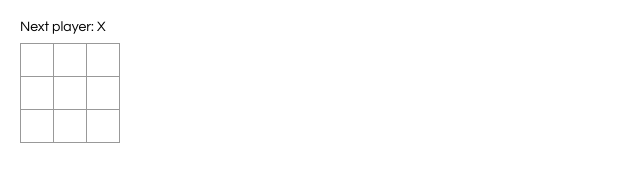
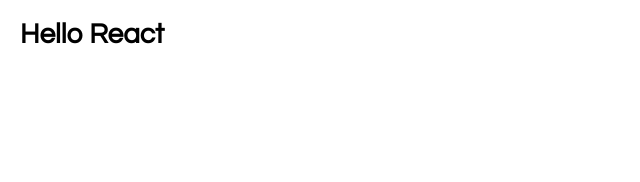
Before and after one commit to AdnanOlarmmi/Math-Magicians, a React app: page / in a window 1280 px wide. Shown: the whole page, without its empty margins (0-640 px from the left). Built offline with nearby package versions, Linux system fonts and the light colour scheme.

Commit message:
Add files

```diff
--- a/public/index.html
+++ b/public/index.html
@@ -10,34 +10,10 @@
 			content="Web site created using create-react-app"
 		/>
 		<link rel="apple-touch-icon" href="%PUBLIC_URL%/logo192.png" />
-    <!--
-      manifest.json provides metadata used when your web app is installed on a
-      user's mobile device or desktop. See https://developers.google.com/web/fundamentals/web-app-manifest/
-    -->
 		<link rel="manifest" href="%PUBLIC_URL%/manifest.json" />
-    <!--
-      Notice the use of %PUBLIC_URL% in the tags above.
-      It will be replaced with the URL of the `public` folder during the build.
-      Only files inside the `public` folder can be referenced from the HTML.
-
-      Unlike "/favicon.ico" or "favicon.ico", "%PUBLIC_URL%/favicon.ico" will
-      work correctly both with client-side routing and a non-root public URL.
-      Learn how to configure a non-root public URL by running `npm run build`.
-    -->
 		<title>React App</title>
 	</head>
 	<body>
-    <noscript>You need to enable JavaScript to run this app.</noscript>
 		<div id="root"></div>
-    <!--
-      This HTML file is a template.
-      If you open it directly in the browser, you will see an empty page.
-
-      You can add webfonts, meta tags, or analytics to this file.
-      The build step will place the bundled scripts into the <body> tag.
-
-      To begin the development, run `npm start` or `yarn start`.
-      To create a production bundle, use `npm run build` or `yarn build`.
-    -->
 	</body>
 </html>
--- a/src/index.js
+++ b/src/index.js
@@ -1,115 +1,4 @@
-import React from 'react';
-import ReactDOM from 'react-dom/client';
+import ReactDOM from 'react-dom';
 import './index.css';
 
-const Square = (props) => {
-      return (
-        <button className="square" onClick={() => {
-            props.onClick();
-        }}>
-          {props.value}
-        </button>
-      );
-  }
-
-  class Board extends React.Component {
-    constructor(props) {
-        super(props);
-        this.state = {
-            squares: Array(9).fill(null),
-            xIsNext: true,
-        };
-    }
-
-    handleClick(i) {
-        const squares = this.state.squares.slice();
-
-        if(calculateWinner(squares)) {
-            return;
-        }
-        squares[i] =  this.state.xIsNext? 'X' : 'O';
-        this.setState({
-            squares,
-            xIsNext: !this.state.xIsNext,
-        });
-
-    }
-
-    renderSquare(i) {
-      return <Square value={this.state.squares[i]} onClick={() => this.handleClick(i)} />;
-    }
-
-    render() {
-
-      const winner = calculateWinner(this.state.squares);
-      let status;
-      if(winner) {
-       status =  `Winner: ${winner}`
-      } else {
-        status =  `Next player: ${this.state.xIsNext? 'X': 'O'}`
-      }
-
-
-      return (
-        <div>
-          <div className="status">{status}</div>
-          <div className="board-row">
-            {this.renderSquare(0)}
-            {this.renderSquare(1)}
-            {this.renderSquare(2)}
-          </div>
-          <div className="board-row">
-            {this.renderSquare(3)}
-            {this.renderSquare(4)}
-            {this.renderSquare(5)}
-          </div>
-          <div className="board-row">
-            {this.renderSquare(6)}
-            {this.renderSquare(7)}
-            {this.renderSquare(8)}
-          </div>
-        </div>
-      );
-    }
-  }
-
-  class Game extends React.Component {
-    render() {
-      return (
-        <div className="game">
-          <div className="game-board">
-            <Board />
-          </div>
-          <div className="game-info">
-            <div>{/* status */}</div>
-            <ol>{/* TODO */}</ol>
-          </div>
-        </div>
-      );
-    }
-  }
-
-
-  function calculateWinner(squares) {
-    const lines = [
-      [0, 1, 2],
-      [3, 4, 5],
-      [6, 7, 8],
-      [0, 3, 6],
-      [1, 4, 7],
-      [2, 5, 8],
-      [0, 4, 8],
-      [2, 4, 6],
-    ];
-    for (let i = 0; i < lines.length; i++) {
-      const [a, b, c] = lines[i];
-      if (squares[a] && squares[a] === squares[b] && squares[a] === squares[c]) {
-        return squares[a];
-      }
-    }
-    return null;
-  }
-  // ========================================
-
-  const root = ReactDOM.createRoot(document.getElementById("root"));
-  root.render(<Game />);
+ ReactDOM.render(<h1>Hello React</h1>, document.getElementById("root"));
```
Also changed, not shown: README.md, build/asset-manifest.json (deleted), build/favicon.ico (deleted), build/index.html (deleted), build/logo192.png (deleted), build/logo512.png (deleted), build/manifest.json (deleted), build/robots.txt (deleted), build/static/js/main.e2f5fb0d.js.LICENSE.txt (deleted), public/favicon.ico (deleted), public/logo192.png (deleted), public/logo512.png (deleted), 4 other files. Lines whose indentation alone changed are shown as unchanged.
